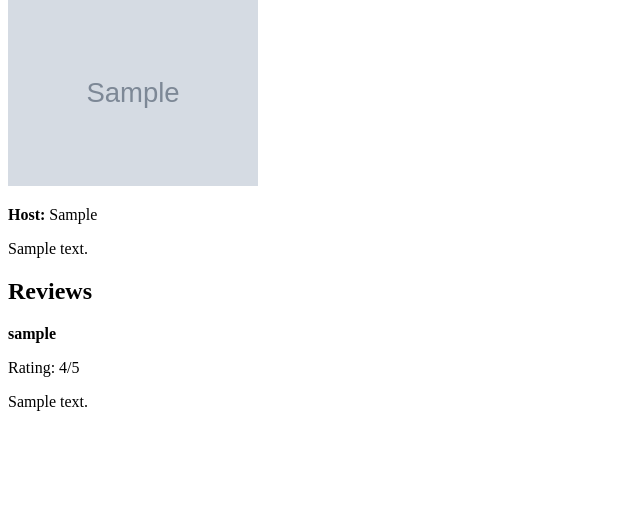
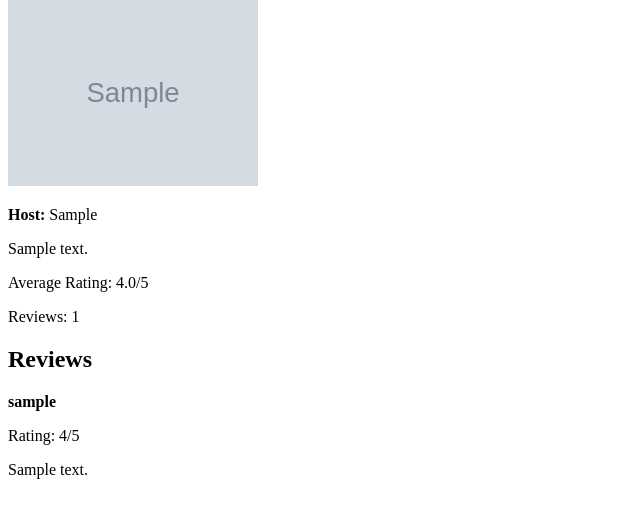
Before and after one commit to levi81770/PodVault, a Django app: page /podcasts/1/ in a window 1280 px wide. Shown: the part 107-625 px from the top of the page, without its empty margins (0-640 px from the left). Run offline with Django 5.2, Linux system fonts and the light colour scheme; tables that the repository leaves empty hold one stand-in row (values such as "Sample post"); grey boxes marked "Sample" are stand-in pictures.

Commit message:
Add average rating display

```diff
--- a/podcasts/models.py
+++ b/podcasts/models.py
@@ -2,6 +2,7 @@ from django.db import models
 from django.contrib.auth.models import User
 from django.urls import reverse
 from django.core.validators import MinValueValidator, MaxValueValidator
+from django.db.models import Avg
 
 
 class Podcast(models.Model):
@@ -17,6 +18,13 @@ class Podcast(models.Model):
 
     def get_absolute_url(self):
         return reverse('podcast_detail', kwargs={'pk': self.pk})
+
+    def average_rating(self):
+        result = self.reviews.aggregate(Avg('rating'))
+        return result['rating__avg']
+
+    def review_count(self):
+        return self.reviews.count()
 
 
 class Review(models.Model):
--- a/podcasts/templates/podcasts/detail.html
+++ b/podcasts/templates/podcasts/detail.html
@@ -12,6 +12,17 @@
 
 <p><strong>Host:</strong> {{ podcast.host }}</p>
 <p>{{ podcast.description }}</p>
+
+{% if podcast.average_rating %}
+    <p>
+        Average Rating: {{ podcast.average_rating|floatformat:1 }}/5
+    </p>
+    <p>
+        Reviews: {{ podcast.review_count }}
+    </p>
+{% else %}
+    <p>No ratings yet.</p>
+{% endif %}
 
 {% if user == podcast.created_by %}
 <a href="{% url 'podcast_update' podcast.pk %}">Edit Podcast</a>
--- a/podvault/settings.py
+++ b/podvault/settings.py
@@ -115,3 +115,9 @@ USE_TZ = True
 # https://docs.djangoproject.com/en/6.0/howto/static-files/
 
 STATIC_URL = 'static/'
+
+LOGIN_URL = 'home'
+
+LOGIN_REDIRECT_URL = 'home'
+
+LOGOUT_REDIRECT_URL = 'home'
```
Also changed, not shown: podcasts/templates/podcasts/index.html (+8 -9 lines).
